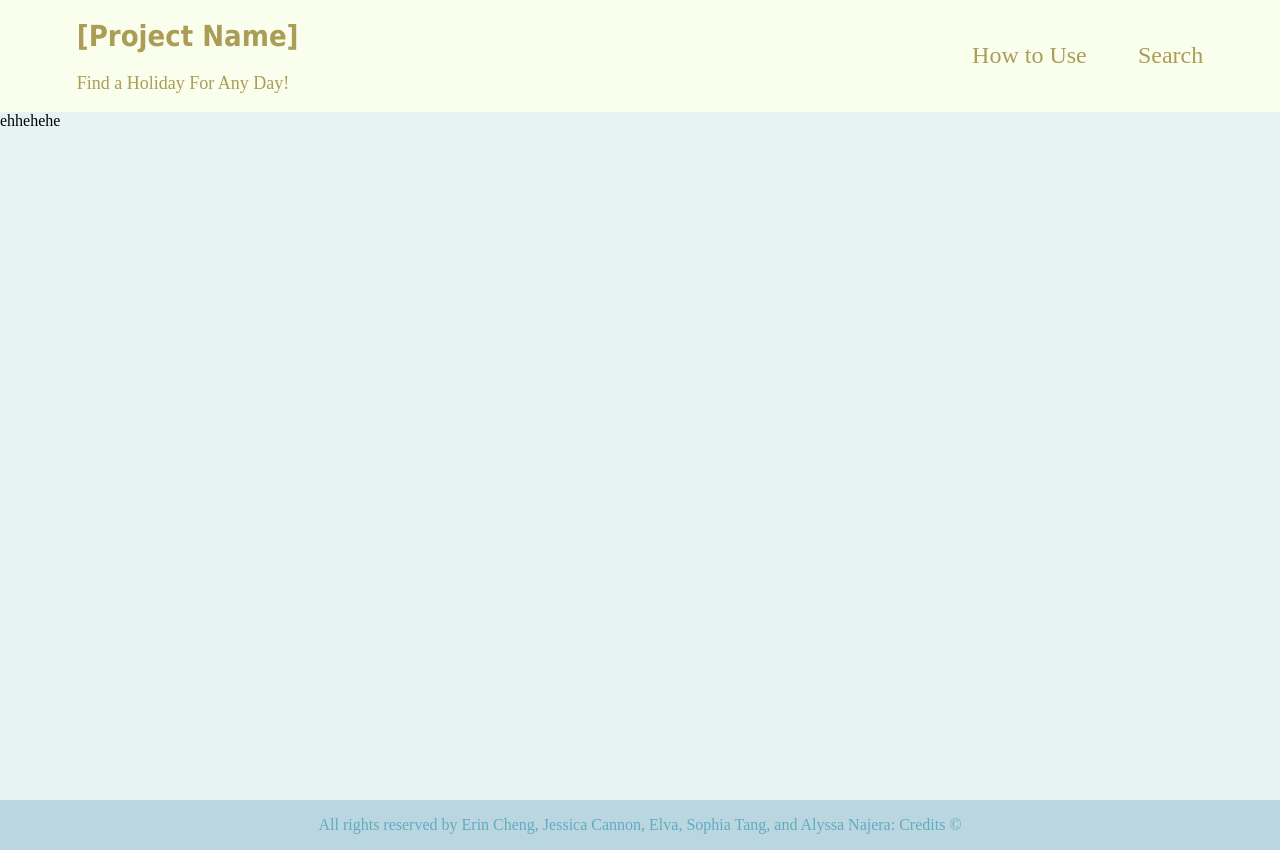
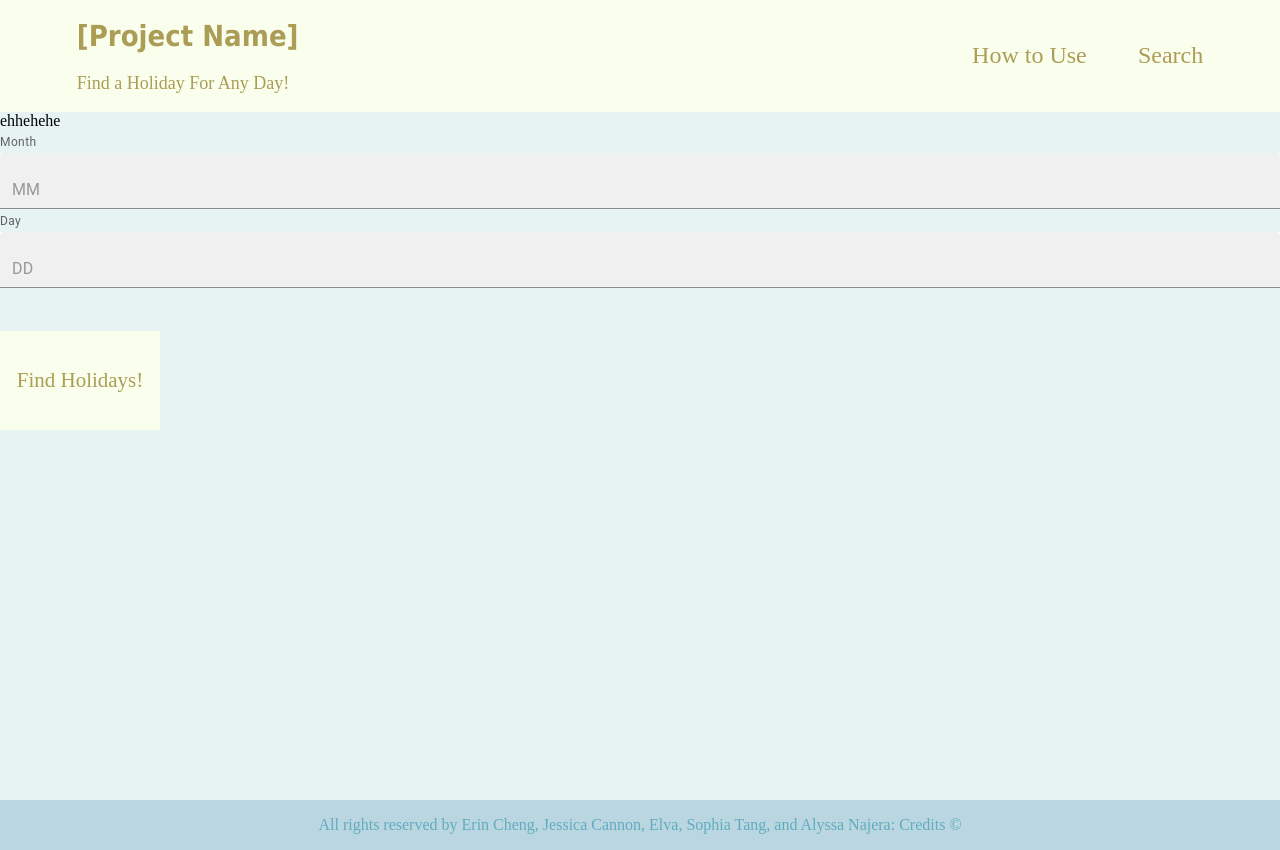
Before and after one commit to jrcann11/cs391-final-project, a Next.js app: page /search in a window 1280 px wide. Built offline with nearby package versions, Linux system fonts and the light colour scheme; no server answers.

Commit message:
add form, connect to route.ts

```diff
--- a/app/api/holidays/route.ts
+++ b/app/api/holidays/route.ts
@@ -11,11 +11,11 @@ export const dynamic = "force-dynamic";
 const HOLIDAY_API_KEY = process.env.HOLIDAY_API_KEY;
 const BASE_URL = "https://calendarific.com/api/v2/holidays";
 
-export async function GET(request: Request): Promise<NextResponse> {
-    // Parse query parameters from URL (e.g., /api/holidays?month=7&day=4)
-    const { searchParams } = new URL(request.url);
-    const month = searchParams.get("month");
-    const day = searchParams.get("day");
+export async function GET(month:string, day:string):  Promise<NextResponse> {
+    if (!HOLIDAY_API_KEY) {
+        console.error("API key not found");
+        return NextResponse.json({ error: "API key not found" }, { status: 500 });
+    }
     const year = new Date().getFullYear(); // Use the current year for lookup
 
     // Build the full API request URL with parameters
--- /dev/null
+++ b/app/search/Form.tsx
@@ -0,0 +1,73 @@
+"use client"
+import { FormHelperText, TextField } from "@mui/material";
+import { useState } from "react";
+import styled from "styled-components";
+// import { Holiday } from "../interfaces/holidays";
+import {GET} from "@/app/api/holidays/route";
+
+const StyledP = styled.p`
+    font-family: "Cascadia Code",serif;
+    text-decoration: none;
+    color: #AC9D56;
+    font-size: calc(5px + 2vh);
+`
+const StyledButton = styled.button`
+    background-color: #FAFEED;
+    padding: 2vh;
+    width: 20vh;
+    text-align: center;
+    margin: 5vh 0;
+    border: none;
+`
+export default function Form() {
+    const [day, setDay] = useState("");
+    const [month, setMonth] = useState("");
+    const [error, setError] = useState("");
+    return (
+        <form
+            className="w-6/7 rounded-xl p-4"
+            onSubmit={(e) => {
+                e.preventDefault();
+                setError("");
+                console.log(month,day);
+                GET(month, day)
+                    //.then((p) => append(p))
+                    .catch((err) => {
+                        console.error(err)
+                        if (err.message == "Date invalid"){
+                            setError("That date is invalid. Try a different one!");
+                        }
+                        else {
+                            setError("Something went wrong. Please try again.");
+                        }
+                    })
+            }}
+        >
+            <FormHelperText>Month</FormHelperText>
+            <TextField
+                variant="filled"
+                sx={{ backgroundColor: "white", width: "100%" }}
+                value={month}
+                placeholder="MM"
+                onChange={(e) => setMonth(e.target.value)}
+            />
+            <div className="flex m-4">
+                <FormHelperText className="w-full">Day</FormHelperText>
+                <TextField
+                    variant="filled"
+                    sx={{ backgroundColor: "white", width: "100%" }}
+                    value={day}
+                    placeholder="DD"
+                    onChange={(e) => setDay(e.target.value)}
+                />
+            </div>
+            <FormHelperText>{error}</FormHelperText>
+            <div className="w-full flex justify-center">
+                <StyledButton type="submit">
+                    <StyledP>Find Holidays!</StyledP>
+                </StyledButton>
+            </div>
+
+        </form>
+    );
+}
--- a/app/search/page.tsx
+++ b/app/search/page.tsx
@@ -1,5 +1,7 @@
 "use client"
 import styled from "styled-components";
+import Form from "./Form";
+import { Holiday } from "../interfaces/holidays";
 
 const StyledMain = styled.div`
     height: 86vh;
@@ -10,6 +12,7 @@ export default function Search(){
     return(
         <StyledMain>
             ehhehehe
+            <Form/>
         </StyledMain>
     );
 }
--- a/package.json
+++ b/package.json
@@ -9,6 +9,9 @@
     "lint": "next lint"
   },
   "dependencies": {
+    "@emotion/react": "^11.14.0",
+    "@emotion/styled": "^11.14.0",
+    "@mui/material": "^7.0.2",
     "components": "^0.1.0",
     "next": "15.3.1",
     "react": "^19.0.0",
```
Also changed, not shown: app/page.tsx (+0 -29 lines), app/search/fetchHolidays.tsx (added, +14 -0 lines), 1 other file (tests, documents, lock files or other folders).
